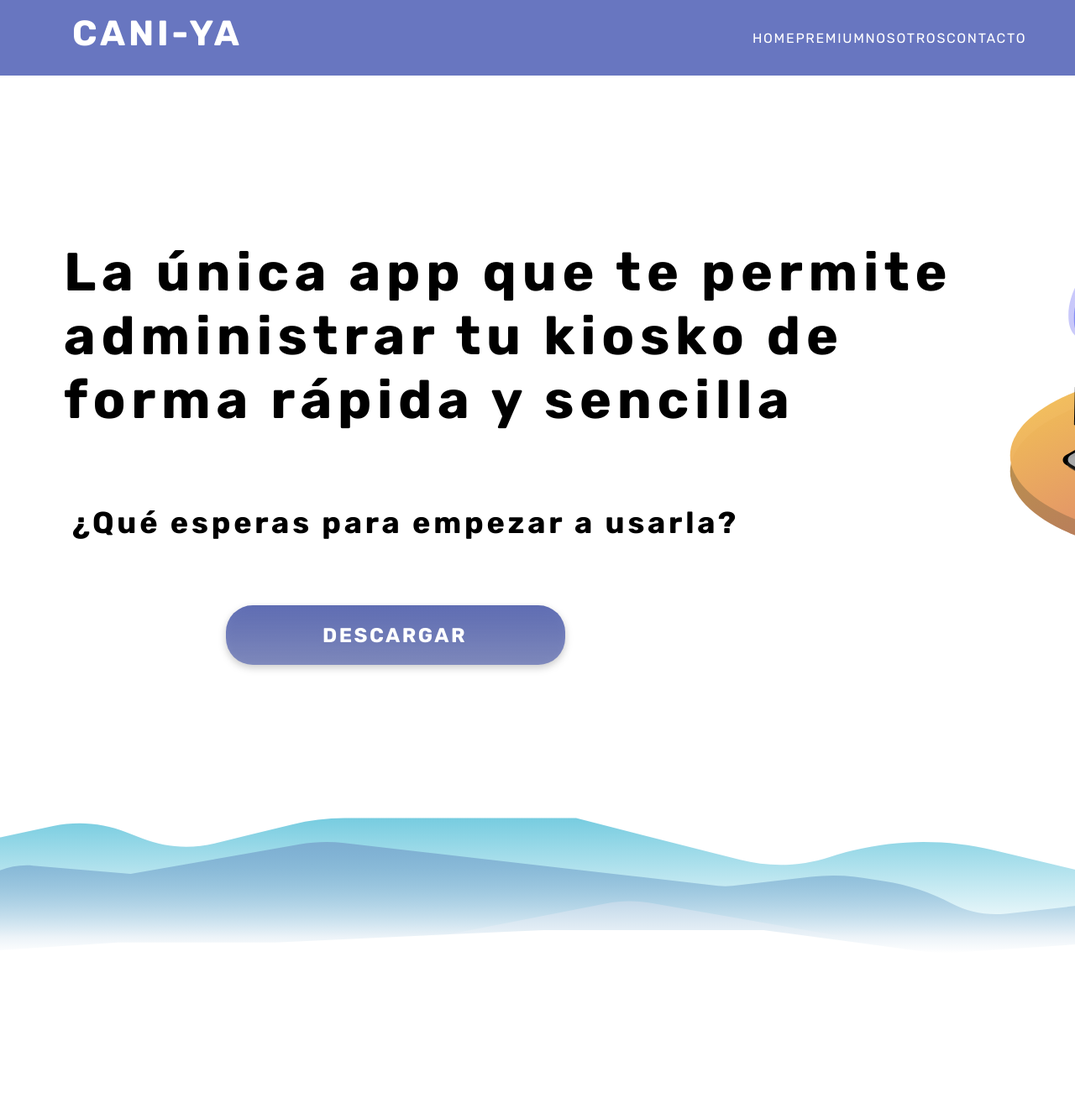
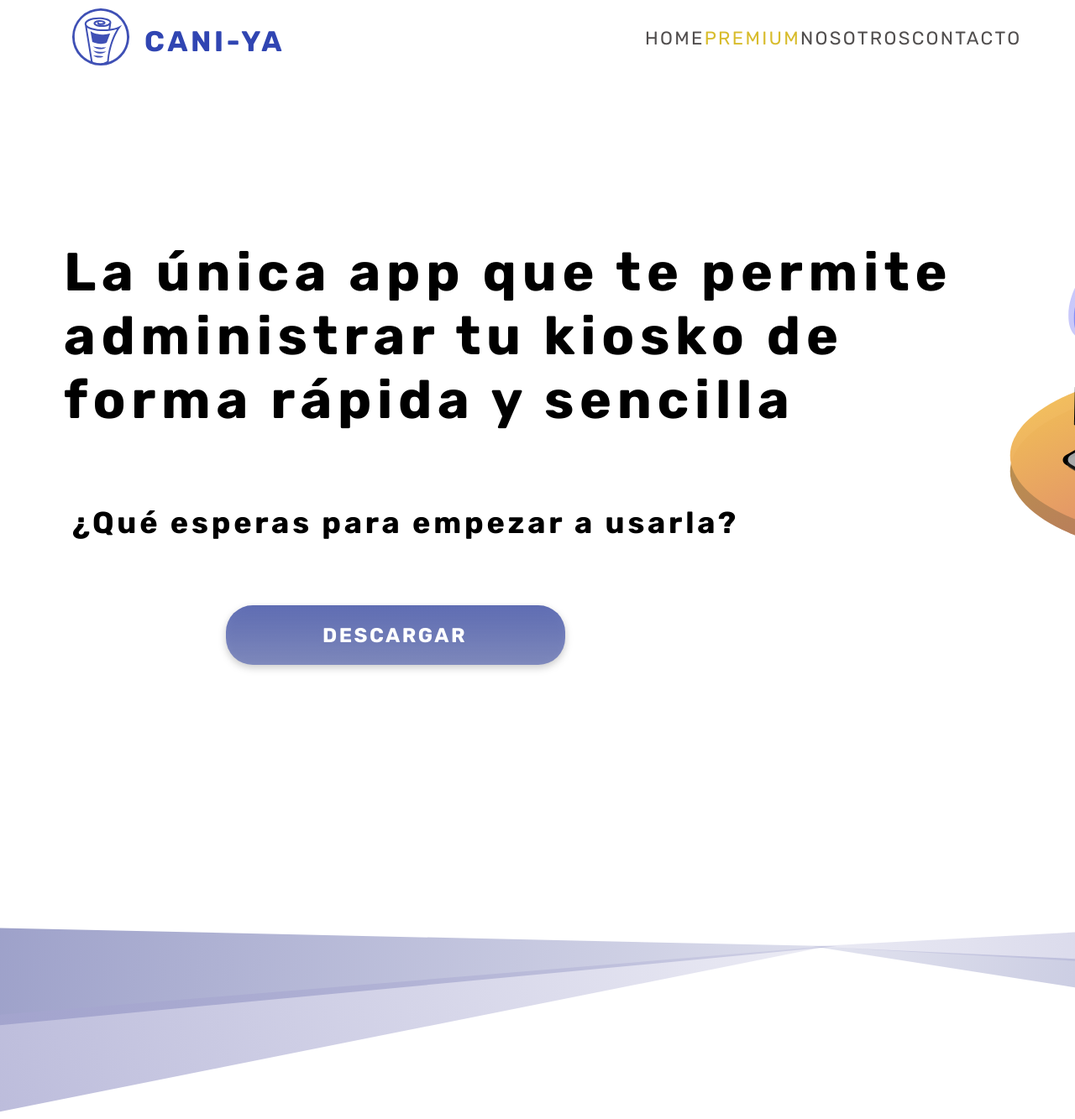
Before and after one commit to CanicheAnsioso/CaniYa-Web, a plain HTML site: page index.html in a window 1280 px wide. Shown: the top 1333 px of the page at 84% size. Drawn offline with Linux system fonts and the light colour scheme.

Commit message:
modificaciones y css a pulir

```diff
--- a/index.html
+++ b/index.html
@@ -13,11 +13,12 @@
 	<body>
 		<nav>
 			<div class="logo">
-				<h3>CANI-YA</h3>
+				<img src="SVG/LOGO-CANIYA.svg" alt="LOGO"/>
+				<h3 class="Texto-Logo">CANI-YA</h3>
 			</div>
 			<ul class="nav-links">
 				<li><a href="#">HOME</a></li>
-				<li><a href="#">PREMIUM</a></li>
+				<li><a href="#"><div class="premiumword">PREMIUM</div></a></li>
 				<li><a href="#">NOSOTROS</a></li>
 				<li><a href="#">CONTACTO</a></li>
 			</ul>
@@ -34,8 +35,8 @@
 			<div class="HERO">
 				<img src="SVG/HERO.svg" alt="HERO" />
 			</div>
-			<div class="transition1">
-				<img src="SVG/TransiciónOlas.svg" alt="TransicionOlas" />
+			 <div class="transition1">
+				<img src="SVG/Transicion-poligonal.svg" alt="Transicion-home" />
 			</div>
 			<div class="barra1">
 				<div class="texto">Registrate</div>
--- a/style.css
+++ b/style.css
@@ -9,25 +9,35 @@ nav {
   justify-content: flex-end;
   min-height: 90px;
   align-items: center;
-  background-color: #6876c0;
+  background-color: none;
   font-family: "Rubik", sans-serif;
 }
 
-.logo {
+
+.logo{
+  position: absolute;
+width: 68px;
+height: 73px;
+left: 86px;
+top: 10px;
+}
+
+.Texto-Logo {
   position: absolute;
   left: 86px;
   top: 25px;
+  width: 170px;
   font-style: normal;
   font-weight: bold;
-  font-size: 36px;
+  font-size: 34px;
   line-height: 30px;
   letter-spacing: 0.105em;
-  color: #ffffff;
+  color: #3045B2;
 }
 .nav-links {
   display: flex;
   justify-content: space-around;
-  width: 30%;
+  width: 40%;
   padding-right: 5%;
 }
 
@@ -36,9 +46,10 @@ nav {
 }
 
 .nav-links a {
-  color: #ffffff;
+  color: #514E4E;
   text-decoration: none;
-  width: 491px;
+  font-size: 22px;
+  width: 599px;
   height: 21px;
   left: 1310px;
   top: 36px;
@@ -111,10 +122,11 @@ main {
 
 .transition1 {
   position: absolute;
-  width: 1929px;
-  height: 197.1px;
-  left: -64px;
-  top: 970px;
+width: 1950.85px;
+height: 264.06px;
+left: -15.7px;
+top: 1071.94px;
+
 }
 
 .barra1 {
@@ -147,8 +159,6 @@ main {
   letter-spacing: 0.105em;
 
   color: #000000;
-}
-.flecha {
 }
 
 .CELU1 {
@@ -215,7 +225,7 @@ main {
   font-size: 36px;
   line-height: 46px;
   display: flex;
-  justify-content: flex-end;
+  /* justify-content: flex-end; */
   align-items: center;
   text-align: right;
   letter-spacing: 0.05em;
--- a/stylepremium.css
+++ b/stylepremium.css
@@ -9,25 +9,34 @@ nav {
   justify-content: flex-end;
   min-height: 90px;
   align-items: center;
-  background-color: #6876c0;
+  background-color: none;
   font-family: "Rubik", sans-serif;
 }
 
-.logo {
+.logo{
+  position: absolute;
+  width: 68px;
+  height: 73px;
+  left: 86px;
+  top: 10px;
+}
+
+.Texto-Logo {
   position: absolute;
   left: 86px;
   top: 25px;
+  width: 170px;
   font-style: normal;
   font-weight: bold;
-  font-size: 36px;
+  font-size: 34px;
   line-height: 30px;
   letter-spacing: 0.105em;
-  color: #ffffff;
+  color: #3045B2;
 }
 .nav-links {
   display: flex;
   justify-content: space-around;
-  width: 30%;
+  width: 40%;
   padding-right: 5%;
 }
 
@@ -35,10 +44,16 @@ nav {
   list-style: none;
 }
 
+.premiumword {
+  color: #d8bc2c;
+  display: inline;
+}
+
 .nav-links a {
-  color: #ffffff;
+  color: #514E4E;
   text-decoration: none;
-  width: 491px;
+  font-size: 22px;
+  width: 599px;
   height: 21px;
   left: 1310px;
   top: 36px;
```
Also changed, not shown: premium.html (+3 -2 lines), SVG/Transicion-poligonal.svg (added).
